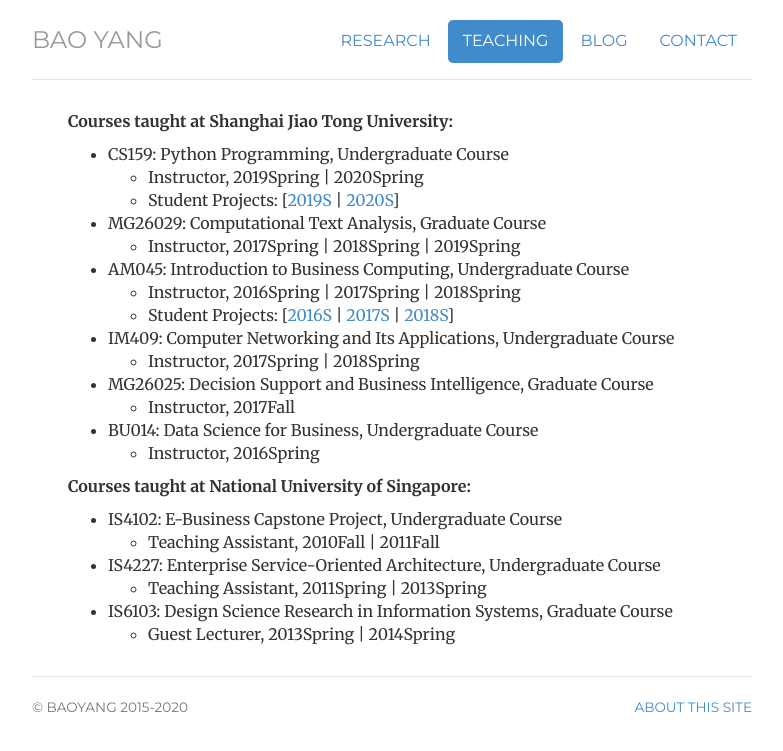
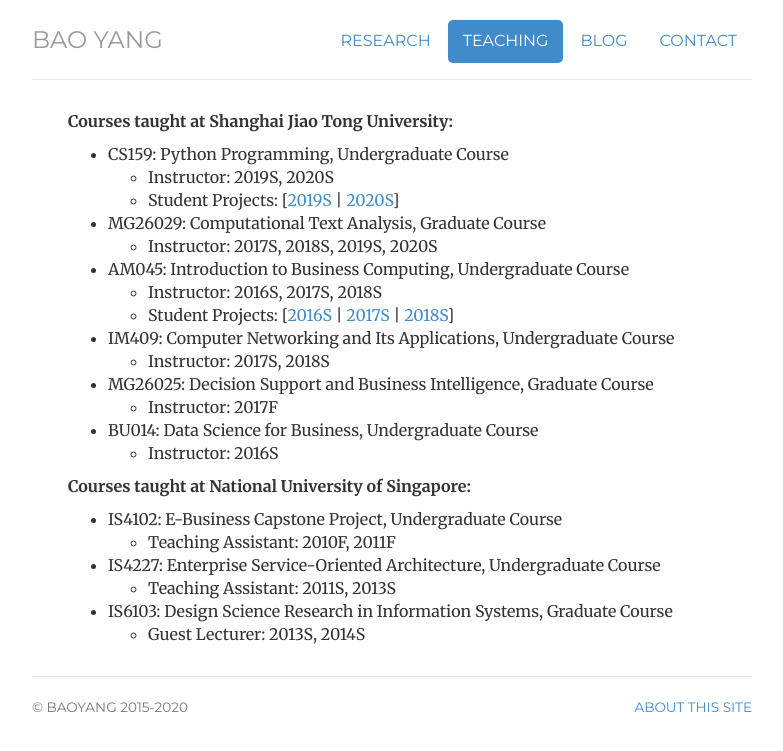
Before and after one commit to popeye007/popeye007.github.io, a Jekyll site: the page built from teaching/index.html, in a window 1280 px wide. Shown: the top 751 px of the page, without its empty margins (248-1031 px from the left). Built offline with Jekyll 4.4.1, drawn with Linux system fonts in a browser that asks for light colours; comment, search, counter and statistics services are not loaded.

Commit message:
update courses

```diff
--- a/teaching/index.html
+++ b/teaching/index.html
@@ -16,32 +16,32 @@
 		<ul>
 		<li>CS159: Python Programming, Undergraduate Course</li>
 			<ul>
-				<li>Instructor, 2019Spring | 2020Spring</li>
+				<li>Instructor: 2019S, 2020S</li>
 				<li>Student Projects: [<a href='http://yangbao.org/notes/2019/07/31/cs159-2019-student-projects' target="_blank">2019S</a> | <a href='http://yangbao.org/notes/2020/07/09/cs159-2020-student-projects' target="_blank">2020S</a>]</li>
 			</ul>
 
 		<li>MG26029: Computational Text Analysis, Graduate Course</li>
 			<ul>
-				<li>Instructor, 2017Spring | 2018Spring | 2019Spring</li>
+				<li>Instructor: 2017S, 2018S, 2019S, 2020S</li>
 			</ul>
 
 		<li>AM045: Introduction to Business Computing, Undergraduate Course
 			<ul>
-				<li>Instructor, 2016Spring | 2017Spring | 2018Spring</li>
+				<li>Instructor: 2016S, 2017S, 2018S</li>
 				<li>Student Projects: [<a href='http://yangbao.org/notes/2016/07/05/am045-2016-student-projects' target="_blank">2016S</a> | <a href='http://yangbao.org/notes/2017/07/12/am045-2017-student-projects' target="_blank">2017S</a> | <a href='http://yangbao.org/notes/2018/06/18/am045-2018-student-projects' target="_blank">2018S</a>]</li>
 			</ul>
 		<li>IM409: Computer Networking and Its Applications, Undergraduate Course</li>
 			<ul>
-				<li>Instructor, 2017Spring | 2018Spring</li>
+				<li>Instructor: 2017S, 2018S</li>
 			</ul>
 
 		<li>MG26025: Decision Support and Business Intelligence, Graduate Course</li>
 		<ul>
-			<li>Instructor, 2017Fall</li>
+			<li>Instructor: 2017F</li>
 		</ul>
 		<li>BU014: Data Science for Business, Undergraduate Course</li>
 		<ul>
-			<li>Instructor, 2016Spring</li>
+			<li>Instructor: 2016S</li>
 		</ul>
 		</ul>
 
@@ -49,15 +49,15 @@
 		<ul>
 		<li>IS4102: E-Business Capstone Project, Undergraduate Course</li>
 		<ul>
-			<li>Teaching Assistant, 2010Fall | 2011Fall</li>
+			<li>Teaching Assistant: 2010F, 2011F</li>
 		</ul>
 		<li>IS4227: Enterprise Service-Oriented Architecture, Undergraduate Course</li>
 		<ul>
-			<li>Teaching Assistant, 2011Spring | 2013Spring</li>
+			<li>Teaching Assistant: 2011S, 2013S</li>
 		</ul>
 		<li>IS6103: Design Science Research in Information Systems, Graduate Course</li>
 		<ul>
-			<li>Guest Lecturer, 2013Spring | 2014Spring</li>
+			<li>Guest Lecturer: 2013S, 2014S</li>
 		</ul>
 		</ul>
 
```
